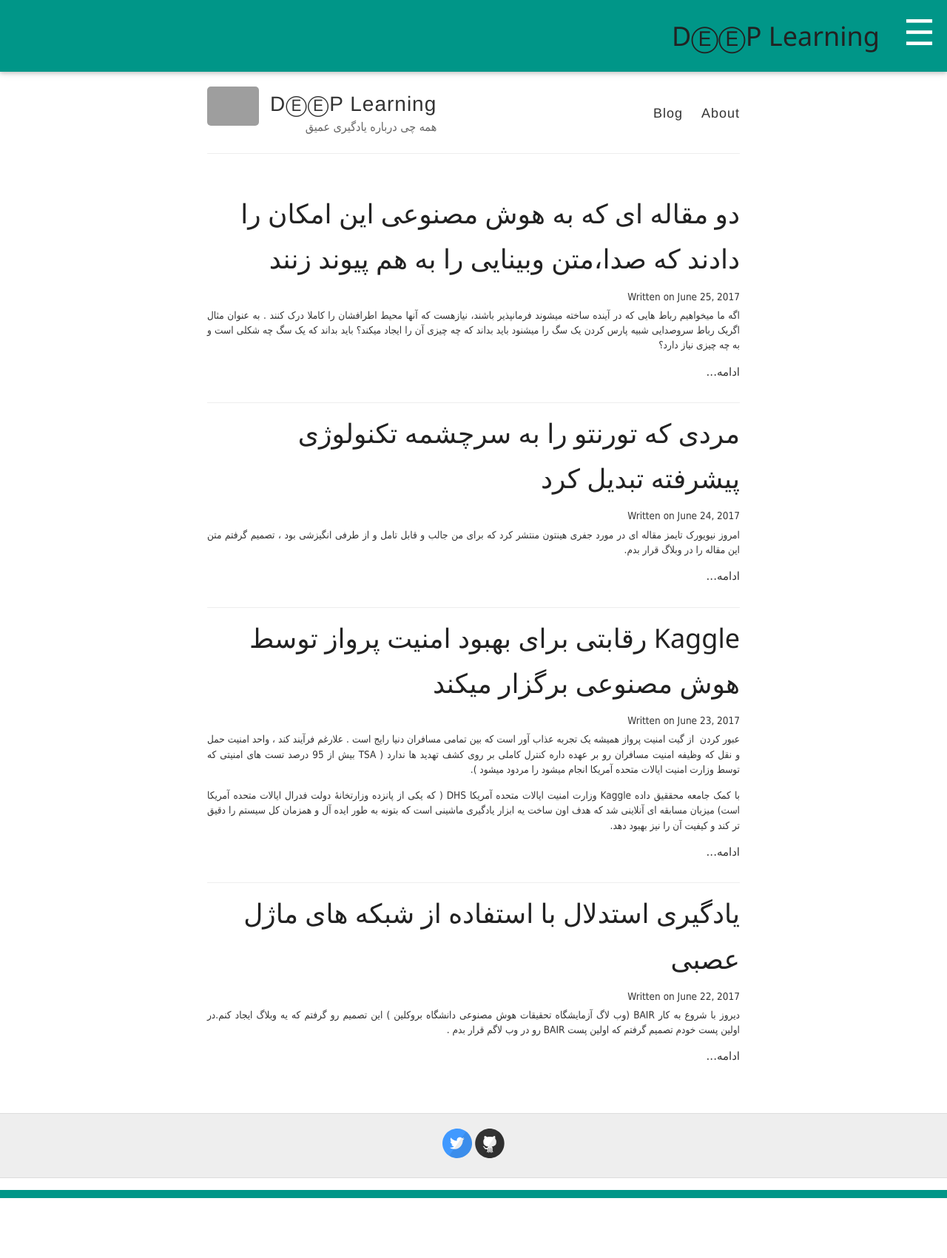
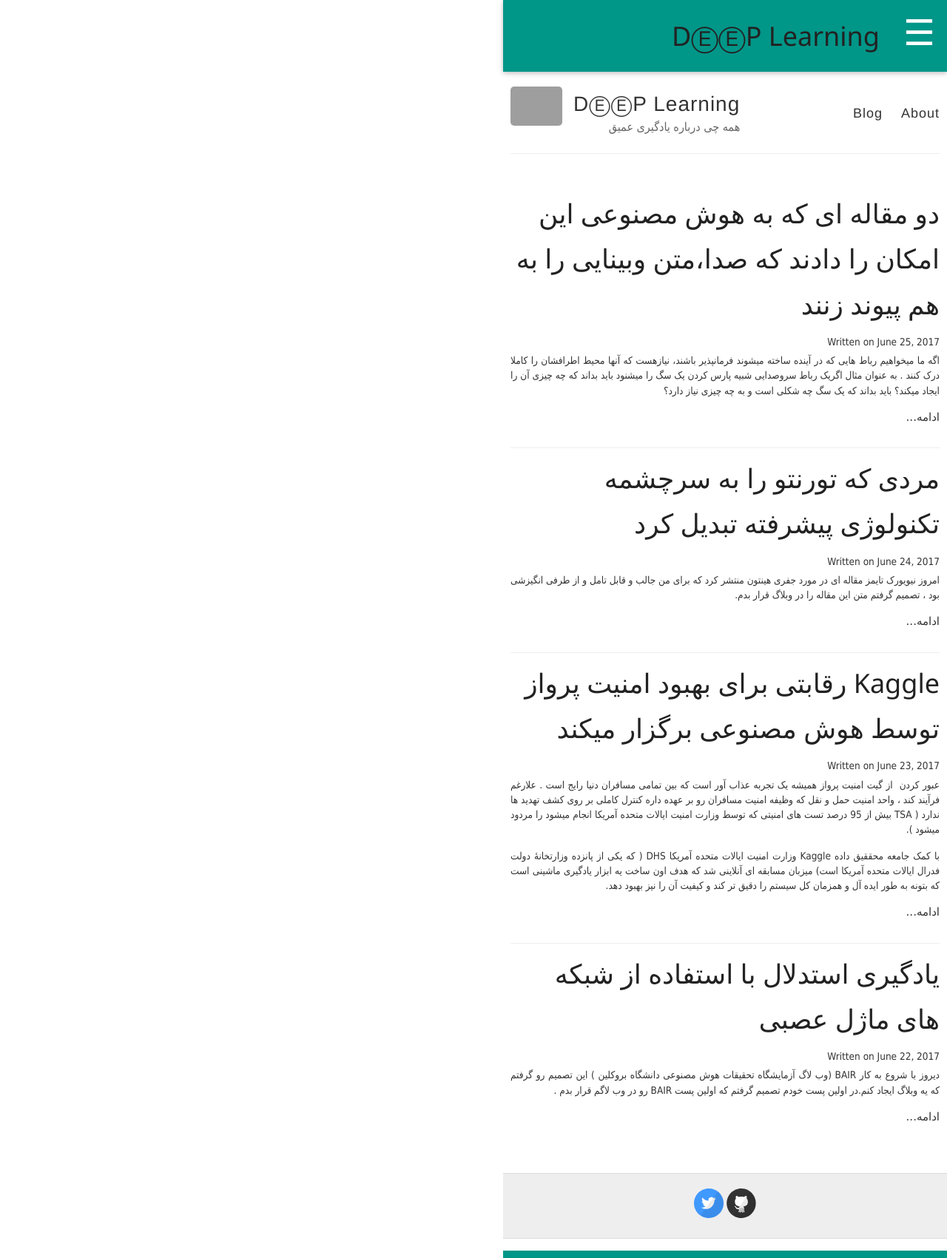
Before and after one commit to AlisterTA/alisterta.github.io, a Jekyll site: the page built from index.html, in a window 1280 px wide. Shown: the whole page at 74% size. Built offline with Jekyll 4.4.1, drawn with Linux system fonts in a browser that asks for light colours; before the commit the page ends 1620 px from its top, so only the background shows below that; grey boxes are pictures that could not be loaded.

Commit message:
Update default.html

```diff
--- a/_layouts/default.html
+++ b/_layouts/default.html
@@ -18,7 +18,7 @@
     <!-- Created with Jekyll Now - http://github.com/barryclark/jekyll-now -->
   </head>
 
-  <body>
+  <body style="max-width:600px">
   <nav class="w3-sidebar w3-bar-block w3-card" id="mySidebar">
 <div class="w3-container w3-theme-d2">
   <span onclick="closeSidebar()" class="w3-button w3-display-topright w3-large">X</span>
```
